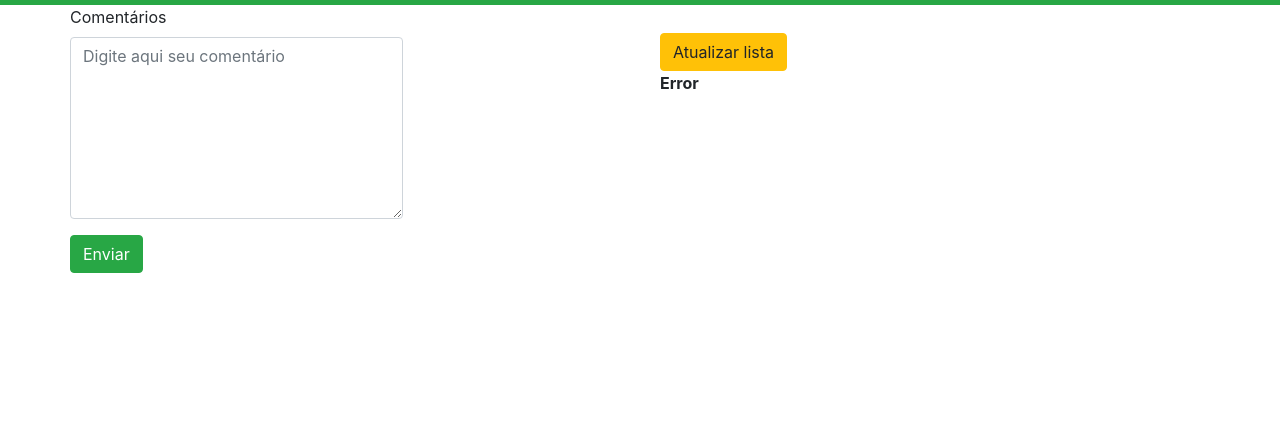
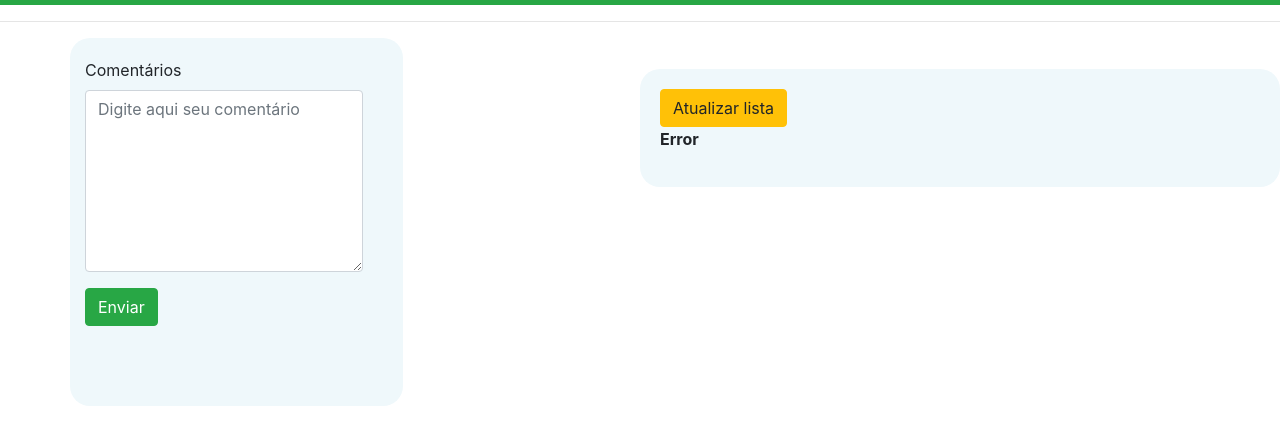
Before and after one commit to paulosergioduff/smakio-ibm-watson, a website: page views/index.html in a window 1280 px wide. Shown: the part 51-496 px from the top of the page. Drawn offline with nearby package versions, Linux system fonts and the light colour scheme; no server answers; files whose address does not match are found by name.

Commit message:
Evidenciando paineis

```diff
--- a/views/index.html
+++ b/views/index.html
@@ -14,6 +14,10 @@
 			 border-color: red;*/
 			 width: 50%;
 			 left: 0%;
+			 background-color: #EFF8FB;
+			 border-radius: 20px;
+			 top: 25%;
+          padding: 20px 40px 80px 15px;
 		 }
 
 		 .coluna-direita{
@@ -21,8 +25,10 @@
 			 /*border-style: solid;
 			 border-color: blue;*/
 			 width: 50%;
-			 top: 8%;
+			 top: 15%;
 			 right: 0%;
+			 background-color: #EFF8FB;
+			 border-radius: 20px;
 		 }
 
 		 .mensagemAlerta{
@@ -44,6 +50,7 @@
       <nav class="navbar navbar-expand-lg navbar-success bg-success">
          <a class="navbar-brand brand-text" href="/">Desafio SMARKIO - Usando MySQL e Watson com nodejs</a>
       </nav>
+      <hr>
       <div class="container mt-12 ">
          <div class="row">
             <div class="col-md-7">
```
Also changed, not shown: 4 other files.
